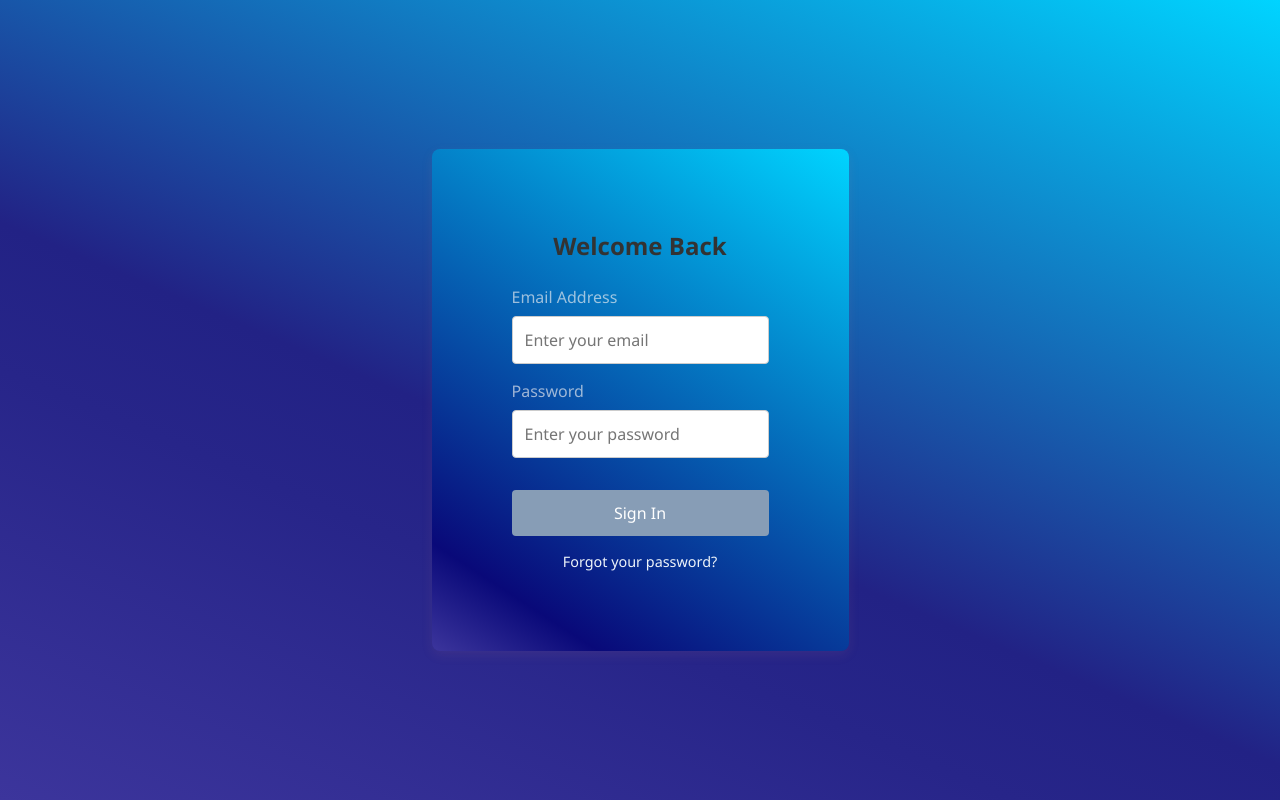
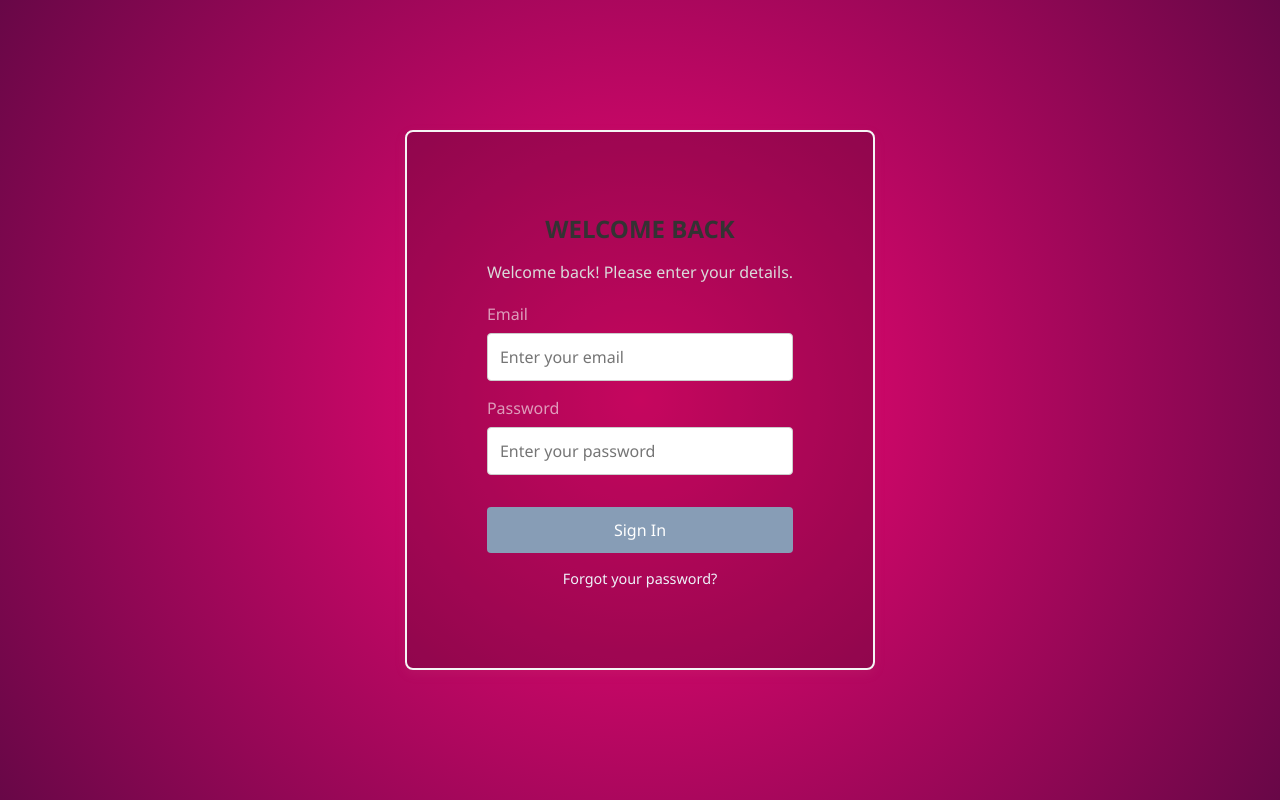
Before and after one commit to Suryadeb-Dangar/login-page, a React (Vite) app: page / in a window 1280 px wide. Built offline with nearby package versions, Linux system fonts and the light colour scheme.

Commit message:
updated the background

```diff
--- a/src/components/auth/LoginForm.jsx
+++ b/src/components/auth/LoginForm.jsx
@@ -24,7 +24,7 @@ const LoginForm = () => {
   return (
     <form onSubmit={handleSubmit}>
       <InputField
-        label="Email Address"
+        label="Email"
         type="email"
         name="email"
         value={formData.email}
--- a/src/index.css
+++ b/src/index.css
@@ -10,13 +10,11 @@
     sans-serif;
 }
 body {
-  background: #3c359c;
-  background: linear-gradient(
-    23deg,
-    rgba(60, 53, 156, 1) 0%,
-    rgba(39, 37, 137, 1) 32%,
-    rgba(34, 34, 133, 1) 43%,
-    rgba(0, 212, 255, 1) 100%
+  background: #f70776;
+  background: radial-gradient(
+    circle,
+    rgba(247, 7, 118, 1) 0%,
+    rgba(104, 7, 71, 1) 100%
   );
   display: flex;
   justify-content: center;
@@ -25,24 +23,27 @@ body {
 }
 
 .auth-page {
-  background: #3c359c;
-  background: linear-gradient(
-    33deg,
-    rgba(60, 53, 156, 1) 0%,
-    rgba(9, 9, 121, 1) 14%,
-    rgba(0, 212, 255, 1) 100%
-  );
+  background-color: rgba(0, 0, 0, 0.2);
+  position: relative;
+  overflow: hidden;
   padding: 5rem;
   border-radius: 8px;
+  border: 2px solid whitesmoke;
   box-shadow: 0 4px 12px rgba(207, 132, 132, 0.1);
   width: 100%;
   max-width: 800px;
 }
 
 .auth-page h2 {
-  margin-bottom: 1.5rem;
+  margin-bottom: 1rem;
   color: #333;
   text-align: center;
+}
+.subtitle {
+  color: #dadada;
+  padding-bottom: 0.2rem;
+  margin-bottom: 1rem;
+  display: flex;
 }
 
 .input-group {
@@ -82,7 +83,8 @@ body {
 }
 
 .btn-primary:hover {
-  background-color: #3a8ca0da;
+  background-color: #11456e;
+  color: rgb(255, 238, 3);
 }
 
 .link-btn {
@@ -95,5 +97,7 @@ body {
   display: block;
   text-align: center;
   width: 100%;
-  text-decoration: none;
 }
+.link-btn:hover {
+  color: #e7f707;
+}
--- a/src/pages/auth/ForgotPassword.jsx
+++ b/src/pages/auth/ForgotPassword.jsx
@@ -15,7 +15,7 @@ const ForgotPassword = ({ onNavigate }) => {
       <h2>Reset Password</h2>
       <form onSubmit={handleSubmit}>
         <InputField
-          label="Email Address"
+          label="Email"
           type="email"
           name="email"
           value={email}
--- a/src/pages/auth/Login.jsx
+++ b/src/pages/auth/Login.jsx
@@ -3,12 +3,20 @@ import LoginForm from "../../components/auth/LoginForm";
 
 const Login = ({ onNavigate }) => {
   return (
-    <div className="auth-page">
-      <h2>Welcome Back</h2>
-      <LoginForm />
-      <button className="link-btn" onClick={() => onNavigate("forgot")}>
-        Forgot your password?
-      </button>
+    <div className="login-split-container">
+      <div className="auth-page">
+        <div className="auth-header">
+          <h2>WELCOME BACK</h2>
+          <span className="subtitle">
+            Welcome back! Please enter your details.
+          </span>
+        </div>
+        <LoginForm />
+        <button className="link-btn" onClick={() => onNavigate("forgot")}>
+          Forgot your password?
+        </button>
+      </div>
+      <div className="sidebar-pane"></div>
     </div>
   );
 };
```
Also changed, not shown: assets/Logo-Search-Google--on-transparent-background-PNG.png (added).
